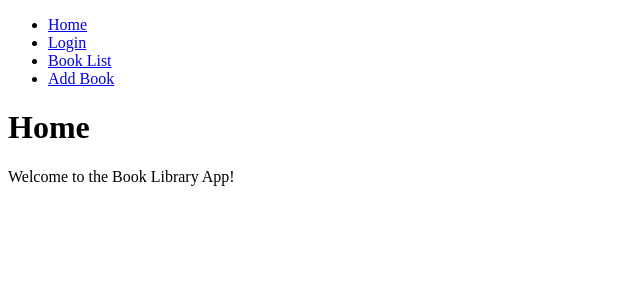
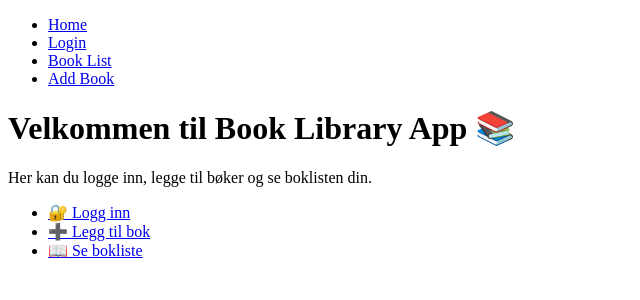
Before and after one commit to moa-reidar/final_project, a React (Vite) app: page / in a window 1280 px wide. Shown: the top 300 px of the page, without its empty margins (0-640 px from the left). Built offline with nearby package versions, Linux system fonts and the light colour scheme.

Commit message:
Add navigation links to Home page for Login, AddBook and BookList

```diff
--- a/src/pages/Home.jsx
+++ b/src/pages/Home.jsx
@@ -1,8 +1,24 @@
+import { Link } from "react-router-dom";
+
 function Home() {
   return (
     <div>
-        <h1>Home</h1>
-        <p>Welcome to the Book Library App!</p>
+      <h1>Velkommen til Book Library App 📚</h1>
+      <p>Her kan du logge inn, legge til bøker og se boklisten din.</p>
+
+      <nav>
+        <ul>
+          <li>
+            <Link to="/login">🔐 Logg inn</Link>
+          </li>
+          <li>
+            <Link to="/add-book">➕ Legg til bok</Link>
+          </li>
+          <li>
+            <Link to="/books">📖 Se bokliste</Link>
+          </li>
+        </ul>
+      </nav>
     </div>
   );
 }
```
Lines whose indentation alone changed are shown as unchanged.
